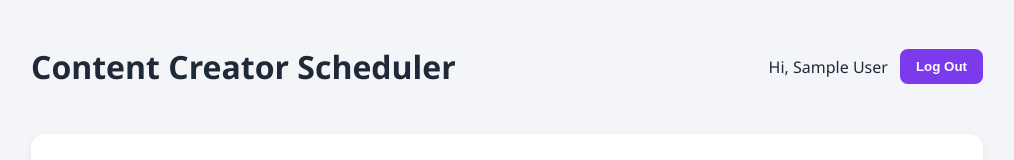
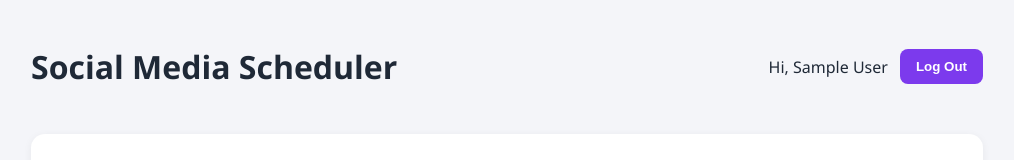
Before and after one commit to Darkovibes123/Social-Media-Scheduler, a React (Create React App) app in the folder social-scheduler/frontend/: page /dashboard in a window 1280 px wide. Shown: the top 160 px of the page, without its empty margins (133-1147 px from the left). Built offline with nearby package versions, Linux system fonts and the light colour scheme; no server answers; sample sign-in values are in the browser's storage.

Commit message:
Update app name to Social Media Scheduler

```diff
--- a/social-scheduler/frontend/public/index.html
+++ b/social-scheduler/frontend/public/index.html
@@ -3,7 +3,7 @@
   <head>
     <meta charset="utf-8" />
     <meta name="viewport" content="width=device-width, initial-scale=1" />
-    <title>Content Creator Scheduler</title>
+    <title>Social Media Scheduler</title>
   </head>
   <body>
     <noscript>You need to enable JavaScript to run this app.</noscript>
--- a/social-scheduler/frontend/src/pages/Dashboard.js
+++ b/social-scheduler/frontend/src/pages/Dashboard.js
@@ -51,7 +51,7 @@ export default function Dashboard() {
   return (
     <div className="dashboard">
       <header className="dashboard-header">
-        <h1>Content Creator Scheduler</h1>
+        <h1>Social Media Scheduler</h1>
         <div className="header-right">
           <span>Hi, {user?.name}</span>
           <button onClick={handleLogout}>Log Out</button>
```
